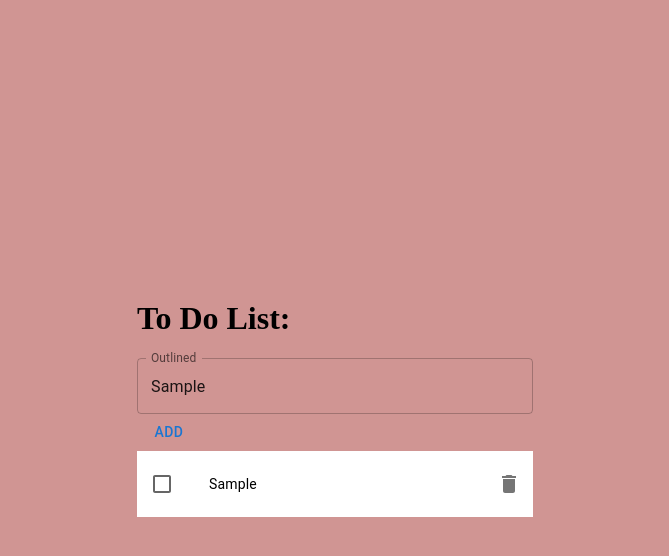
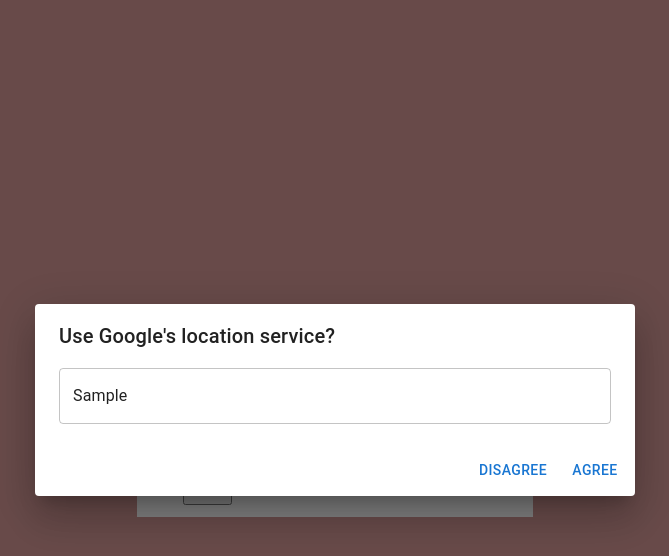
Before and after one commit to jubassul/To-Do-List, a React (Create React App) app: page / in a window 1280 px wide. Both pictures are taken after typing "Sample" into the empty fields and a click on the button "ADD". Shown: the top 556 px of the page, without its empty margins (305-974 px from the left). Built offline with nearby package versions, Linux system fonts and the light colour scheme.

Commit message:
add function handleEditToDo

```diff
--- a/src/Pages/Home.jsx
+++ b/src/Pages/Home.jsx
@@ -13,12 +13,22 @@
   };
 
   const handleDeleteToDO = (id) => {
-    console.log(id);
     //se o list.id for diferente o id, exclui o id igual.
 
     const filteredList = lists.filter((list) => list.id !== id);
     //mudar o estado da list, excluindo o id igual.
     setLists(filteredList);
+  };
+
+  const handleEditToDo = (id, editedText) => {
+    let listsArray = [...lists];
+    for (var i in listsArray) {
+      if (listsArray[i].id === id) {
+        listsArray[i].text = editedText;
+      }
+    }
+    // listsArray.splice(id, 1, {text:editedText, id:id})
+    setLists(listsArray);
   };
 
   return (
@@ -27,7 +37,11 @@
         <Form handleAddToList={handleAddToList} />
         <List sx={{ width: "100%", bgcolor: "background.paper" }}>
           {lists.map((list) => (
-            <ToDoList list={list} handleDeleteToDO={handleDeleteToDO} />
+            <ToDoList
+              list={list}
+              handleDeleteToDO={handleDeleteToDO}
+              handleEditToDo={handleEditToDo}
+            />
           ))}
         </List>
       </Container>
--- /dev/null
+++ b/src/components/EditListDialog.jsx
@@ -0,0 +1,44 @@
+import * as React from 'react';
+import Button from '@mui/material/Button';
+import Dialog from '@mui/material/Dialog';
+import DialogActions from '@mui/material/DialogActions';
+import DialogContent from '@mui/material/DialogContent';
+import DialogTitle from '@mui/material/DialogTitle';
+import Slide from '@mui/material/Slide';
+import TextField from '@mui/material/TextField';
+import { useState } from 'react';
+const Transition = React.forwardRef(function Transition(props, ref) {
+  return <Slide direction="up" ref={ref} {...props} />;
+});
+
+export default function EditListDialog({open, HandlerDialog, list, handleEditToDo}) {
+const [editedText, setEditedText] = useState(list.text);
+
+
+const HandlerText = () => {
+  handleEditToDo(list.id, editedText)
+  HandlerDialog();
+   };
+
+  return (
+
+      <Dialog
+        open={open}
+        TransitionComponent={Transition}
+        keepMounted
+        onClose={HandlerDialog}
+        aria-describedby="alert-dialog-slide-description"
+        fullWidth
+      >
+        <DialogTitle>{"Use Google's location service?"}</DialogTitle>
+        <DialogContent>
+        <TextField fullWidth defaultValue={editedText} onChange={(e)=> setEditedText(e.target.value)}/>
+        </DialogContent>
+        <DialogActions>
+          <Button onClick={HandlerDialog}>Disagree</Button>
+          <Button onClick={HandlerText} >Agree</Button>
+        </DialogActions>
+      </Dialog>
+
+  );
+}
--- a/src/components/Form.jsx
+++ b/src/components/Form.jsx
@@ -10,13 +10,15 @@
     const listObj = { text: inputText, id: id };
     setId(id + 1);
     handleAddToList(listObj);
+    //limpar o input ao add, porém nao esta funcionando
+    //document.getElementById("oi").value = null;
   };
   return (
     <>
       <div className="form">
         <h1>To Do List:</h1>
         <TextField
-          id="outlined-basic"
+          id="oi"
           label="Outlined"
           variant="outlined"
           fullWidth
--- a/src/components/ToDoList.jsx
+++ b/src/components/ToDoList.jsx
@@ -7,10 +7,21 @@
 import Checkbox from "@mui/material/Checkbox";
 import IconButton from "@mui/material/IconButton";
 import DeleteIcon from "@mui/icons-material/Delete";
+import EditListDialog from "./EditListDialog";
+import { useState } from "react";
+export default function ToDoList({ list, handleDeleteToDO, handleEditToDo}) {
 
-export default function ToDoList({ list, handleDeleteToDO }) {
-  console.log(list);
+const [openDialog, setOpenDialog] = useState('false')
+
+const HandlerDialog = () =>{
+  setOpenDialog(!openDialog)
+}
+
+
+
   return (
+    <>
+    <EditListDialog handleEditToDo={handleEditToDo} open={openDialog} HandlerDialog={HandlerDialog} list={list}/>
     <ListItem
       secondaryAction={
         <IconButton
@@ -25,10 +36,12 @@
     >
       <ListItemButton role={undefined} dense>
         <ListItemIcon>
-          <Checkbox edge="start" tabIndex={-1} disableRipple />
+          <Checkbox edge="start" tabIndex={-1} disableRipple  />
+          <button onClick={() => setOpenDialog(true)}>editar </button>
         </ListItemIcon>
-        <ListItemText primary={list.text} />
+        <ListItemText primary={list.text}/>
       </ListItemButton>
     </ListItem>
+    </>
   );
 }
```
